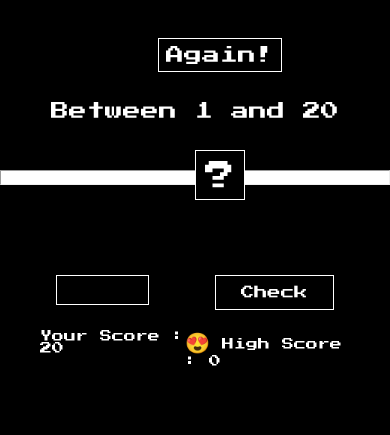
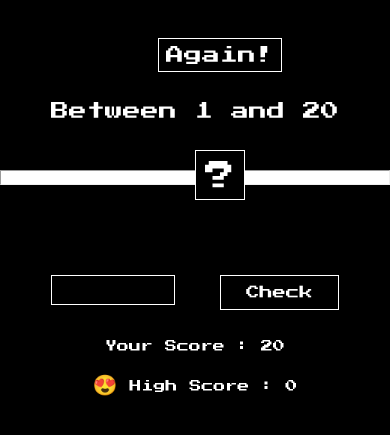
Before and after one commit to krishna-Sathish/Guess-my-number, a plain HTML site: page index.html in a window 390 px wide. Shown: the part 55-490 px from the top of the page. Drawn offline with Linux system fonts and the light colour scheme.

Commit message:
Style added

```diff
--- a/game.css
+++ b/game.css
@@ -119,7 +119,8 @@ hr{
 }
 #input{
     height: 30px;
-    padding: 0px;
+    padding: 10px;
+    width: 40%;
 
 }
 
@@ -133,6 +134,11 @@ hr{
 display: flex;
 justify-content: space-around;
 }
+.common-para{
+    display: block;
+    text-align: center;
+    margin-top: 30px;
+}
 .common p{
     font-size: 12px;
     margin-top: 20px;
--- a/index.html
+++ b/index.html
@@ -30,7 +30,7 @@
             <input type="number" id="input" autocomplete="off"><br>
             <button id="check">Check</button>
             </div>
-            <div class="common">
+            <div class="common common-para">
                 <p>Your Score : <span class="score">20</span></p>
                 <p><span style="font-size: 20px;">😍</span> High Score : <span id="high-score">0</span></p>
             </div>
```
